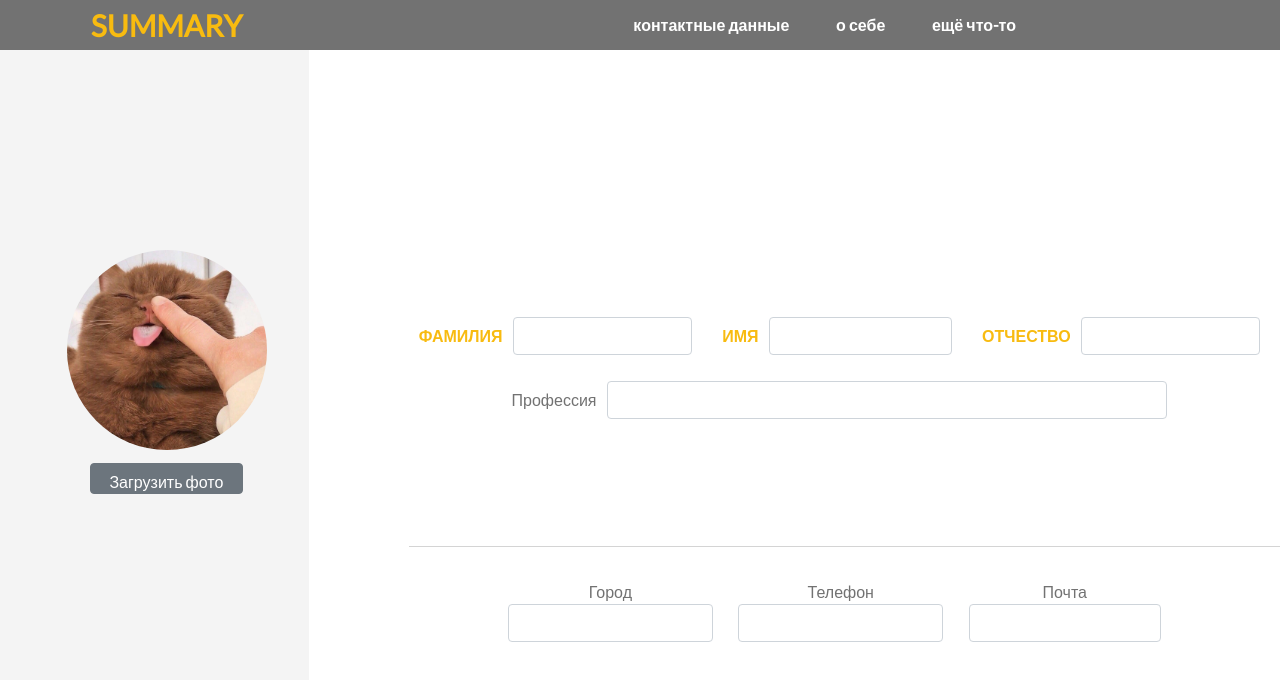
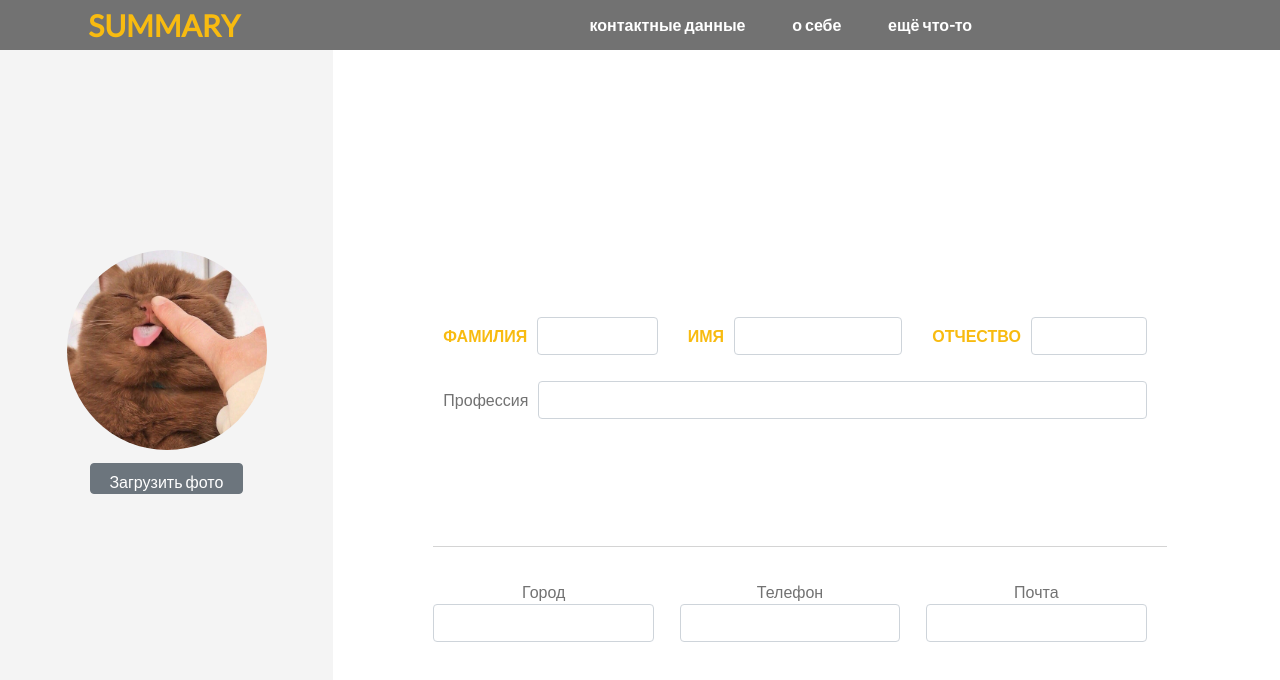
Before and after one commit to Arianr0d/VueProject, a Vue app: page / in a window 1280 px wide. Shown: the top 680 px of the page. Built offline with nearby package versions, Linux system fonts and the light colour scheme.

Commit message:
исправлен header и компонент sectioncontact

```diff
--- a/src/components/InputForm.vue
+++ b/src/components/InputForm.vue
@@ -26,9 +26,5 @@ export default {
       label {
          margin: auto vw(15);
       }
-
-      b-input {
-         align-items: center;
-      }
    }
 </style>
--- a/src/components/MainHeader.vue
+++ b/src/components/MainHeader.vue
@@ -58,7 +58,7 @@ export default {
    }
 
    .right_section {
-      padding-left: vw(450);
+      width: vw(1450);
    }
 
 </style>
--- a/src/components/SectionContact.vue
+++ b/src/components/SectionContact.vue
@@ -6,19 +6,23 @@
             <b-button style="width: 12vw; height: 2.4vw; margin: 1vw 0 0 7vw;">Загрузить фото</b-button>
          </div>
          <div class="right_form">
+            <div class="group">
                <div>
                   <inputform :labelname="`Фамилия`" style="color: #F8BB10; text-transform: uppercase; font-weight: 900;"></inputform>
                   <inputform :labelname="`Имя`" style="color: #F8BB10; text-transform: uppercase; font-weight: 900;"></inputform>
                   <inputform :labelname="`Отчество`" style="color: #F8BB10; text-transform: uppercase; font-weight: 900;"></inputform>
                </div>
                <div>
-               <inputform :labelname="`Профессия`" style="width: 52vw;"></inputform>
+                  <inputform :labelname="`Профессия`"></inputform>
+               </div>
             </div>
             <hr/>
+            <div class="group">
                <div>
-               <inputform :labelname="`Город`" style="flex-direction: column; margin-right: 2vw; width: 16vw;"></inputform>
-               <inputform :labelname="`Телефон`" style="flex-direction: column; margin-right: 2vw; width: 16vw;"></inputform>
-               <inputform :labelname="`Почта`" style="flex-direction: column; width: 15vw;"></inputform>
+                  <inputform :labelname="`Город`" style="flex-direction: column; margin-right: 2vw;"></inputform>
+                  <inputform :labelname="`Телефон`" style="flex-direction: column; margin-right: 2vw;"></inputform>
+                  <inputform :labelname="`Почта`" style="flex-direction: column;"></inputform>
+               </div>
             </div>
          </div>
       </div>
@@ -58,6 +62,18 @@ export default {
       height: vw(300);
     }
   }
+
+   .group {
+      display: flex;
+      flex-direction: column;
+      justify-content: center;
+      padding: 0;
+
+      div {
+         width: vw(1100);
+      }
+   }
+
   .right_form {
     margin: vw(400) 0 0 vw(150);
 
--- a/src/views/Home.vue
+++ b/src/views/Home.vue
@@ -28,5 +28,6 @@ export default {
    box-sizing: border-box;
    color: #727272;
    font-weight: 540;
+   font-size: vw(16);
 }
 </style>
```
Lines whose indentation alone changed are shown as unchanged.
